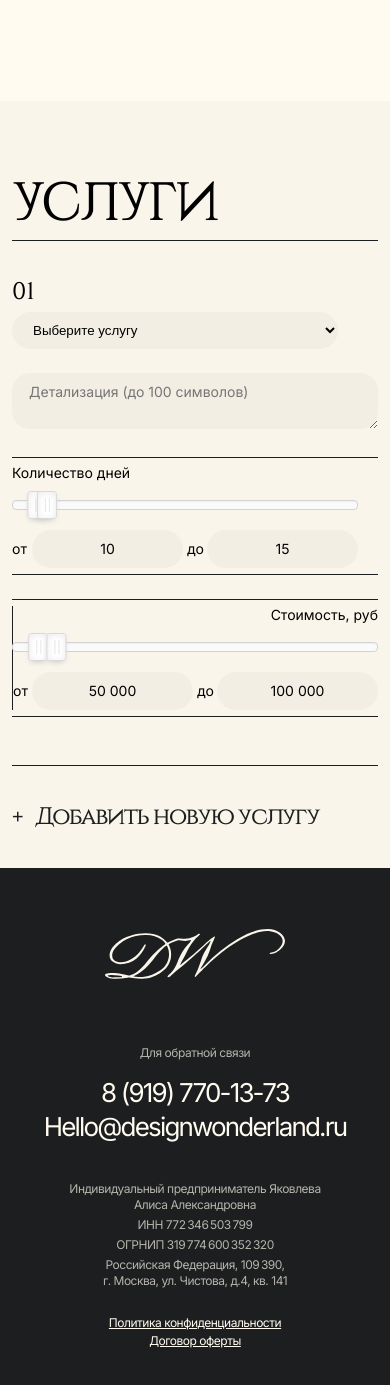
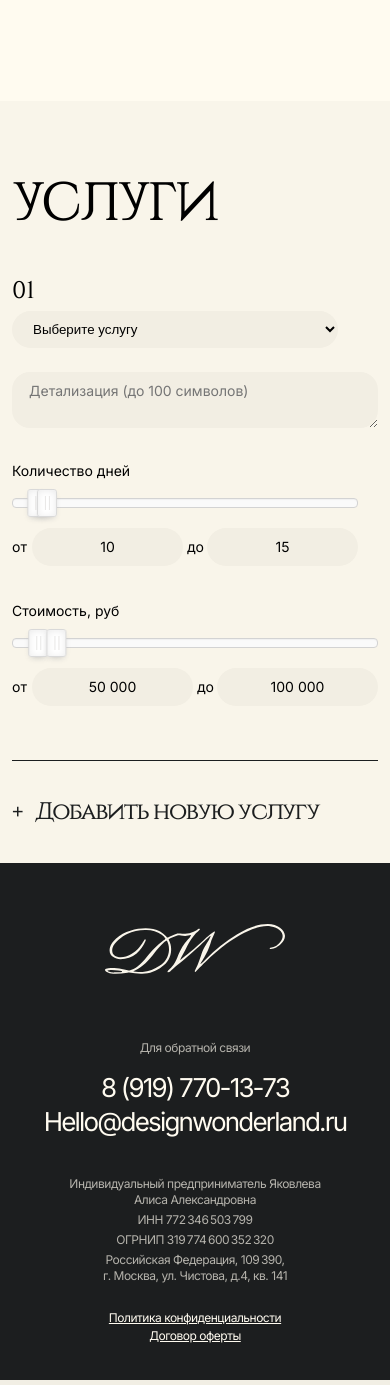
Before and after one commit to sek1ra/dw, a PHP site: template local/templates/dw/profile.html in a window 390 px wide. Shown: the part 1655-3040 px from the top of the page. Run offline with PHP 8.4, Linux system fonts and the light colour scheme; the template is opened without the code that fills it, so the values that code supplies are empty; some web fonts are replaced.

Commit message:
fix mobile version, fix some layout bugs

```diff
--- a/local/templates/dw/dist/style.css
+++ b/local/templates/dw/dist/style.css
@@ -942,8 +942,15 @@
 .portfolio-page .rating {
   position: absolute;
   margin-top: 6px;
-  display: flex;
+  display: inline-flex;
   flex-direction: column;
+}
+@media (max-width: 750px) {
+  .portfolio-page .rating {
+    position: relative;
+    margin-top: 0;
+    margin-bottom: 30px;
+  }
 }
 .portfolio-page .rating .setRating {
   display: inline-flex;
@@ -1018,7 +1025,7 @@
   margin-left: auto;
   margin-bottom: 60px;
 }
-@media (max-width: 700px) {
+@media (max-width: 750px) {
   .portfolio-page .review {
     margin-left: 0;
     max-width: 100%;
@@ -1208,11 +1215,6 @@
 .portfolio-price .row .price {
   padding-left: 16px;
   border-left: 1px solid var(--color-main);
-}
-@media (max-width: 550px) {
-  .portfolio-price .row .price {
-    text-align: right;
-  }
 }
 .portfolio-price .row .profile-range {
   margin-top: 18px;
@@ -1307,6 +1309,18 @@
   .portfolio-price .row {
     grid-template-columns: 1fr 1fr;
     grid-template-rows: auto auto auto auto;
+    border-top: 1px solid #000;
+    padding-top: 40px;
+  }
+  .portfolio-price .row:first-child {
+    border-top: none;
+  }
+  .portfolio-price .row .price::before {
+    display: none;
+  }
+  .portfolio-price .row .term, .portfolio-price .row .price {
+    border-top: none;
+    border-bottom: none;
   }
   .portfolio-price .row .num {
     grid-row: 1;
@@ -1547,6 +1561,17 @@
 .profile-page .title-wrapper {
   position: relative;
 }
+@media (max-width: 550px) {
+  .profile-page .title-wrapper {
+    display: flex;
+    flex-direction: column;
+    gap: 12px;
+    margin-bottom: 20px;
+  }
+  .profile-page .title-wrapper h1 {
+    margin-bottom: 0;
+  }
+}
 .profile-page .title-wrapper .links {
   position: absolute;
   right: 0;
@@ -1557,6 +1582,14 @@
   justify-content: center;
   gap: 8px;
 }
+@media (max-width: 550px) {
+  .profile-page .title-wrapper .links {
+    position: relative;
+    right: unset;
+    top: unset;
+    flex-direction: row;
+  }
+}
 .profile-page .title-wrapper .links a {
   color: var(--color-dark);
 }
@@ -1594,6 +1627,9 @@
   display: flex;
   align-items: center;
   gap: 8px;
+}
+.profile-page form .fields .checkboxes .checkbox input {
+  width: auto;
 }
 .profile-page form .fields .checkboxes .checkbox label {
   white-space: nowrap;
--- a/local/templates/dw/src/css/style.scss
+++ b/local/templates/dw/src/css/style.scss
@@ -820,8 +820,13 @@
   .rating {
     position: absolute;
     margin-top: 6px;
-    display: flex;
+    display: inline-flex;
     flex-direction: column;
+    @media(max-width:750px) {
+      position: relative;
+      margin-top: 0;
+      margin-bottom: 30px;
+    }
     .setRating {
       display: inline-flex;
       align-items: flex-start;
@@ -899,7 +904,7 @@
     max-width: 560px;
     margin-left: auto;
     margin-bottom: 60px;
-    @media(max-width:700px) {
+    @media(max-width:750px) {
       margin-left: 0;
       max-width: 100%;
       margin-bottom: 80px;
@@ -1069,9 +1074,6 @@
     .price {
       padding-left: 16px;
       border-left: 1px solid var(--color-main);
-      @media(max-width:550px) {
-        text-align: right;
-      }
     }
     .profile-range {
       margin-top: 18px;
@@ -1159,6 +1161,18 @@
     @media(max-width:500px) {
       grid-template-columns: 1fr 1fr;
       grid-template-rows: auto auto auto auto;
+      border-top: 1px solid #000;
+      padding-top: 40px;
+      &:first-child {
+        border-top: none;
+      }
+      .price::before {
+        display: none;
+      }
+      .term, .price {
+        border-top: none;
+        border-bottom: none;
+      }
       .num {
         grid-row: 1;
         grid-column: span 2;
@@ -1382,6 +1396,15 @@
   padding-bottom: 80px;
   .title-wrapper {
     position: relative;
+    @media(max-width:550px) {
+      display: flex;
+      flex-direction: column;
+      gap: 12px;
+      margin-bottom: 20px;
+      h1 {
+        margin-bottom: 0;
+      }
+    }
     .links {
       position: absolute;
       right: 0;
@@ -1391,6 +1414,12 @@
       flex-direction: column;
       justify-content: center;
       gap: 8px;
+      @media(max-width:550px) {
+        position: relative;
+        right: unset;
+        top: unset;
+        flex-direction: row;
+      }
       a {
         color: var(--color-dark);
       }
@@ -1429,6 +1458,9 @@
           display: flex;
           align-items: center;
           gap: 8px;
+          input {
+            width: auto;
+          }
           label {
             white-space: nowrap;
           }
```
Also changed, not shown: local/templates/dw/src/js/app.js (+16 -1 lines), profile/index.php (+15 -4 lines), local/templates/dw/dist/bundle.js, 1 other file.
